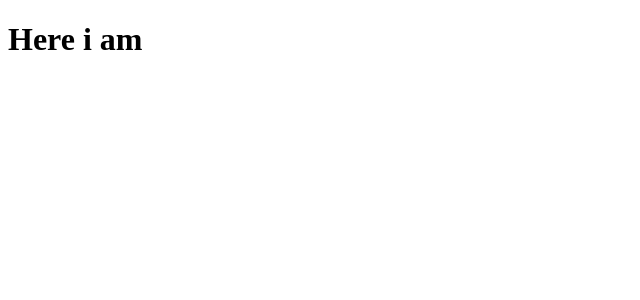
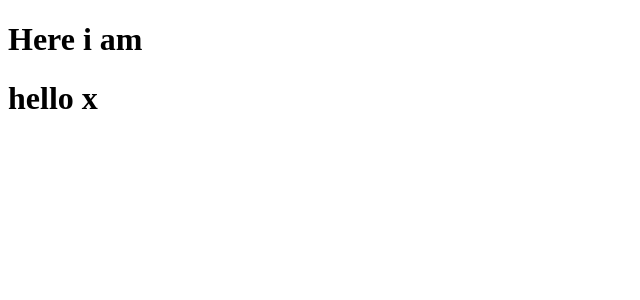
Before and after one commit to csdear/nextGarbage, a Next.js app: page / in a window 1280 px wide. Shown: the top 300 px of the page, without its empty margins (0-640 px from the left). Built offline with nearby package versions, Linux system fonts and the light colour scheme.

Commit message:
bare bones component

```diff
--- a/pages/index.tsx
+++ b/pages/index.tsx
@@ -1,2 +1,8 @@
-const Index = ()=>( <h1>Here i am</h1> );
+import RenderCounter from "../src/components/render-counter";
+
+const Index = ()=>(
+<div>
+    <h1>Here i am</h1>
+    <RenderCounter/>
+</div> );
 export default Index;
--- /dev/null
+++ b/src/components/render-counter/index.tsx
@@ -0,0 +1,13 @@
+import { FC } from "react";
+
+const RenderCounter: FC = () => {
+  const name = 'x';
+
+  return (
+    <div>
+      <h1>hello {name} </h1>
+    </div>
+  );
+};
+
+export default RenderCounter;
```
Also changed, not shown: 1 other file (tests, documents, lock files or other folders).
